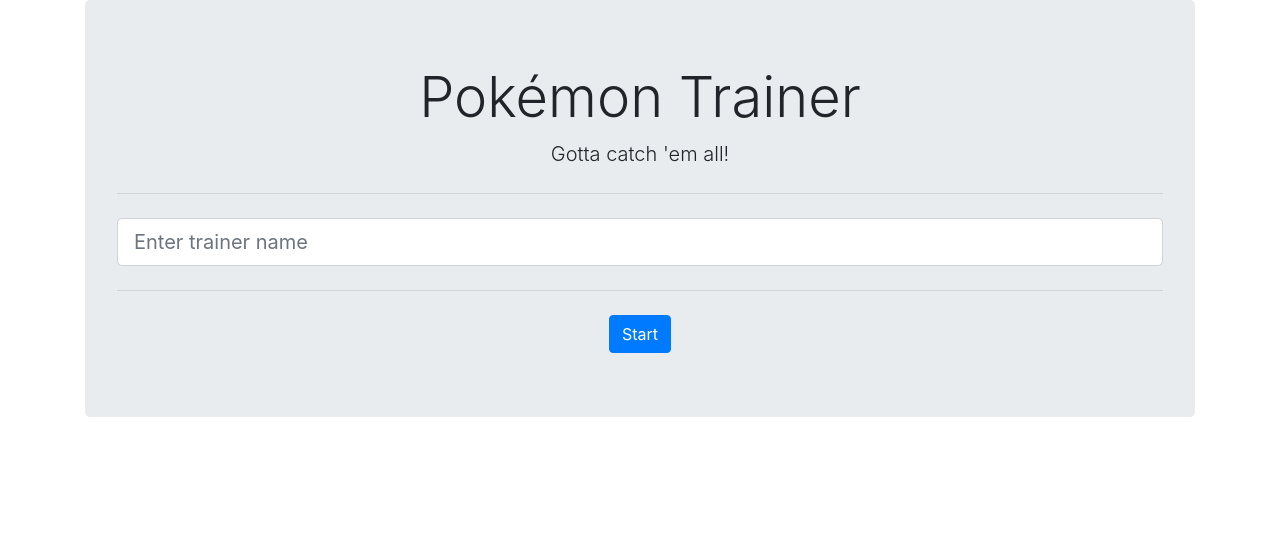
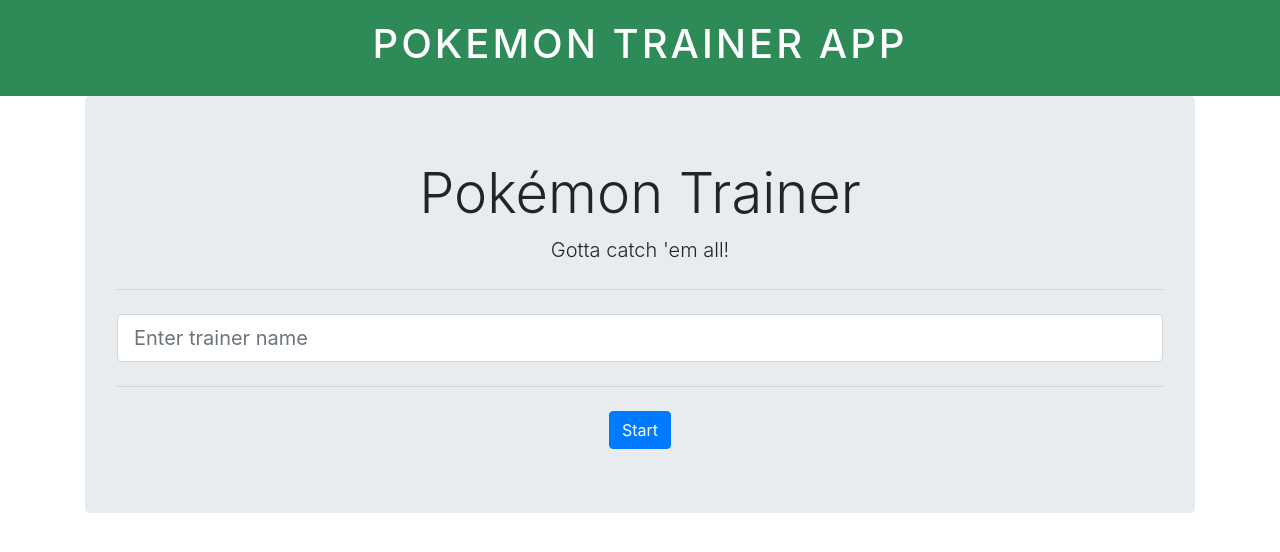
Before and after one commit to jessemaa/angular-pokemon-trainer, an Angular app in the folder angular-pokemon-trainer/: page / in a window 1280 px wide. Shown: the top 552 px of the page. Built offline with nearby package versions, Linux system fonts and the light colour scheme.

Commit message:
feat: added a basic header component

```diff
--- /dev/null
+++ b/angular-pokemon-trainer/src/app/app-header/app-header.component.css
@@ -0,0 +1,11 @@
+header {
+    padding: 20px 0;
+    text-align: center;
+    background-color: seagreen;
+}
+
+header h1 {
+    text-transform: uppercase;
+    color: white;
+    letter-spacing: 3px;
+}
--- /dev/null
+++ b/angular-pokemon-trainer/src/app/app-header/app-header.component.html
@@ -0,0 +1,3 @@
+<header>
+    <h1>Pokemon Trainer App</h1>
+</header>
--- /dev/null
+++ b/angular-pokemon-trainer/src/app/app-header/app-header.component.ts
@@ -0,0 +1,15 @@
+import { Component, OnInit } from '@angular/core';
+
+@Component({
+  selector: 'app-header',
+  templateUrl: './app-header.component.html',
+  styleUrls: ['./app-header.component.css']
+})
+export class AppHeaderComponent implements OnInit {
+
+  constructor() { }
+
+  ngOnInit(): void {
+  }
+
+}
--- a/angular-pokemon-trainer/src/app/app.component.html
+++ b/angular-pokemon-trainer/src/app/app.component.html
@@ -1,4 +1,5 @@
 <link rel="stylesheet" href="https://maxcdn.bootstrapcdn.com/bootstrap/4.0.0/css/bootstrap.min.css" integrity="sha384-Gn5384xqQ1aoWXA+058RXPxPg6fy4IWvTNh0E263XmFcJlSAwiGgFAW/dAiS6JXm" crossorigin="anonymous">
+<app-header></app-header>
 <div class="container">
   <login-page></login-page>
 </div>
--- a/angular-pokemon-trainer/src/app/app.module.ts
+++ b/angular-pokemon-trainer/src/app/app.module.ts
@@ -4,11 +4,13 @@
 
 import { AppRoutingModule } from './app-routing.module';
 import { AppComponent } from './app.component';
+import { AppHeaderComponent } from './app-header/app-header.component';
 
 @NgModule({
   declarations: [
     AppComponent,
-    LoginPageComponent
+    LoginPageComponent,
+    AppHeaderComponent
   ],
   imports: [
     BrowserModule,
--- a/angular-pokemon-trainer/src/styles.css
+++ b/angular-pokemon-trainer/src/styles.css
@@ -2,3 +2,12 @@
 .container {
     text-align: center;
 }
+
+* {
+    padding: 0;
+    margin: 0;
+}
+
+body {
+    font-family: 'Franklin Gothic Medium', 'Arial Narrow', Arial, sans-serif;
+}
```
